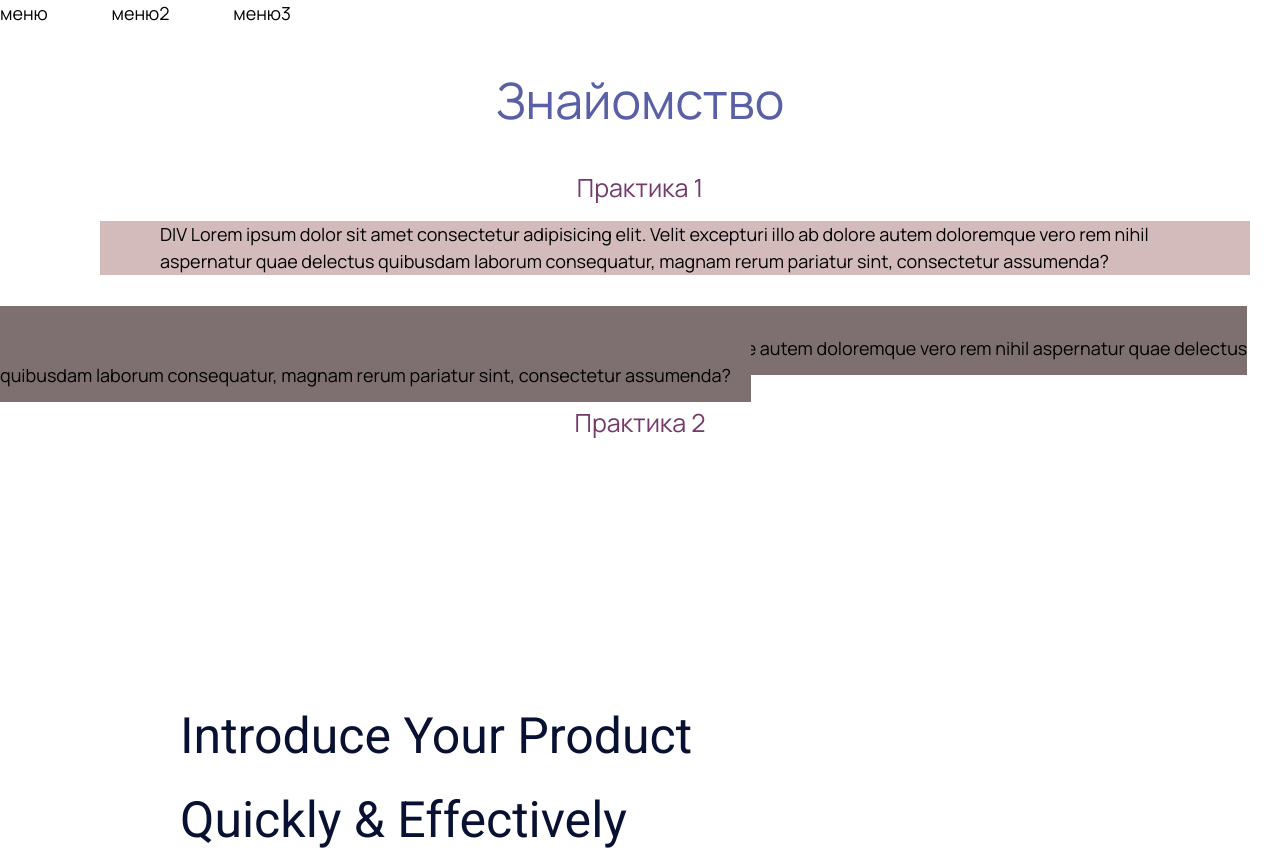
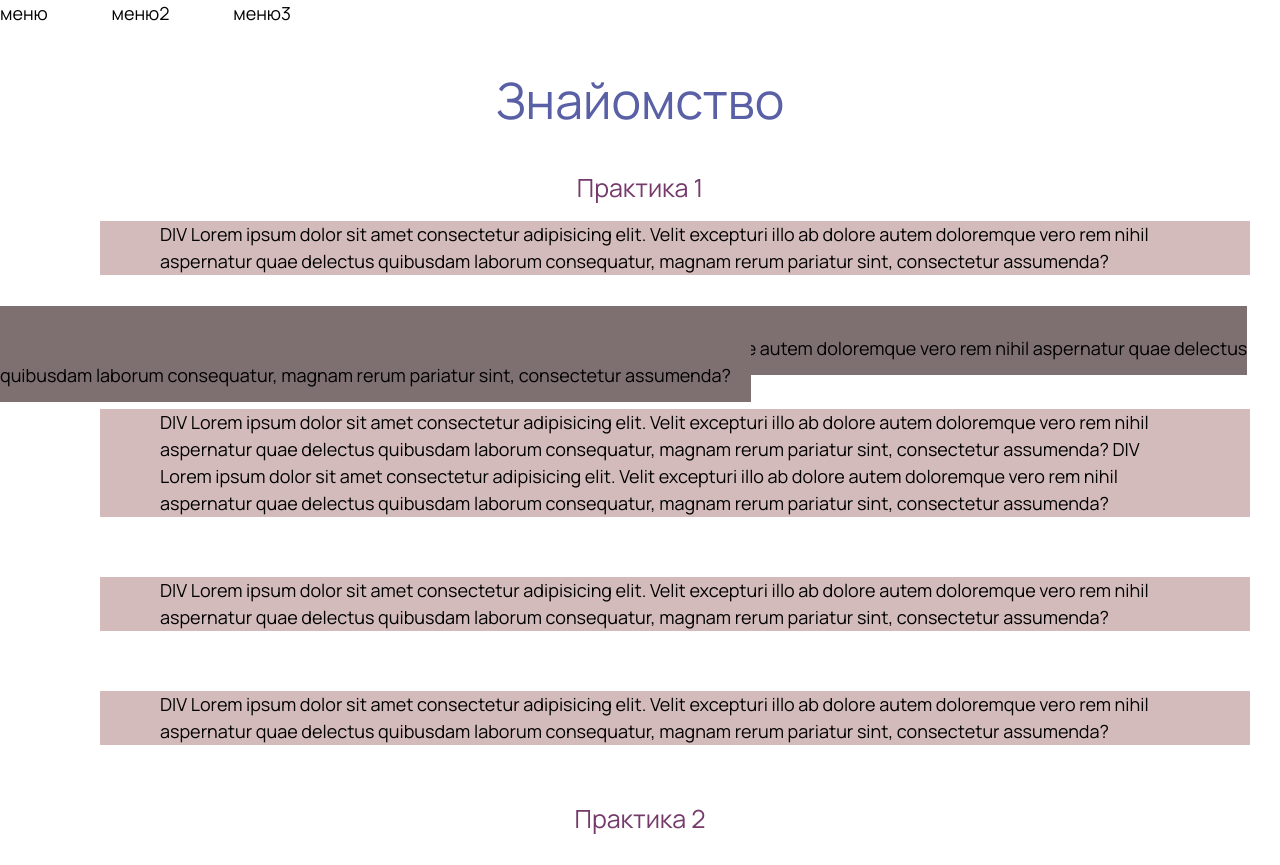
Before and after one commit to vdovuhin/lessons, a plain HTML site: page lesson_05/index.html in a window 1280 px wide. Shown: the top 865 px of the page. Drawn offline with Linux system fonts and the light colour scheme.

Commit message:
Add files via upload

```diff
--- a/lesson_05/index.html
+++ b/lesson_05/index.html
@@ -39,6 +39,28 @@
 				rem nihil aspernatur quae delectus quibusdam laborum consequatur, magnam rerum pariatur sint, consectetur
 				assumenda?
 			</span>
+			<div class="div-1 overflow-1">
+				DIV Lorem ipsum dolor sit amet consectetur adipisicing elit. Velit excepturi illo ab dolore autem doloremque
+				vero
+				rem nihil aspernatur quae delectus quibusdam laborum consequatur, magnam rerum pariatur sint, consectetur
+				assumenda?
+				DIV Lorem ipsum dolor sit amet consectetur adipisicing elit. Velit excepturi illo ab dolore autem doloremque
+				vero
+				rem nihil aspernatur quae delectus quibusdam laborum consequatur, magnam rerum pariatur sint, consectetur
+				assumenda?
+			</div>
+			<div class="div-1 overflow-2">
+				DIV Lorem ipsum dolor sit amet consectetur adipisicing elit. Velit excepturi illo ab dolore autem doloremque
+				vero
+				rem nihil aspernatur quae delectus quibusdam laborum consequatur, magnam rerum pariatur sint, consectetur
+				assumenda?
+			</div>
+			<div class="div-1 overflow-3">
+				DIV Lorem ipsum dolor sit amet consectetur adipisicing elit. Velit excepturi illo ab dolore autem doloremque
+				vero
+				rem nihil aspernatur quae delectus quibusdam laborum consequatur, magnam rerum pariatur sint, consectetur
+				assumenda?
+			</div>
 
 			<h2 class="sab-title">Практика 2</h2>
 			<div class="page__landing landing">
```
